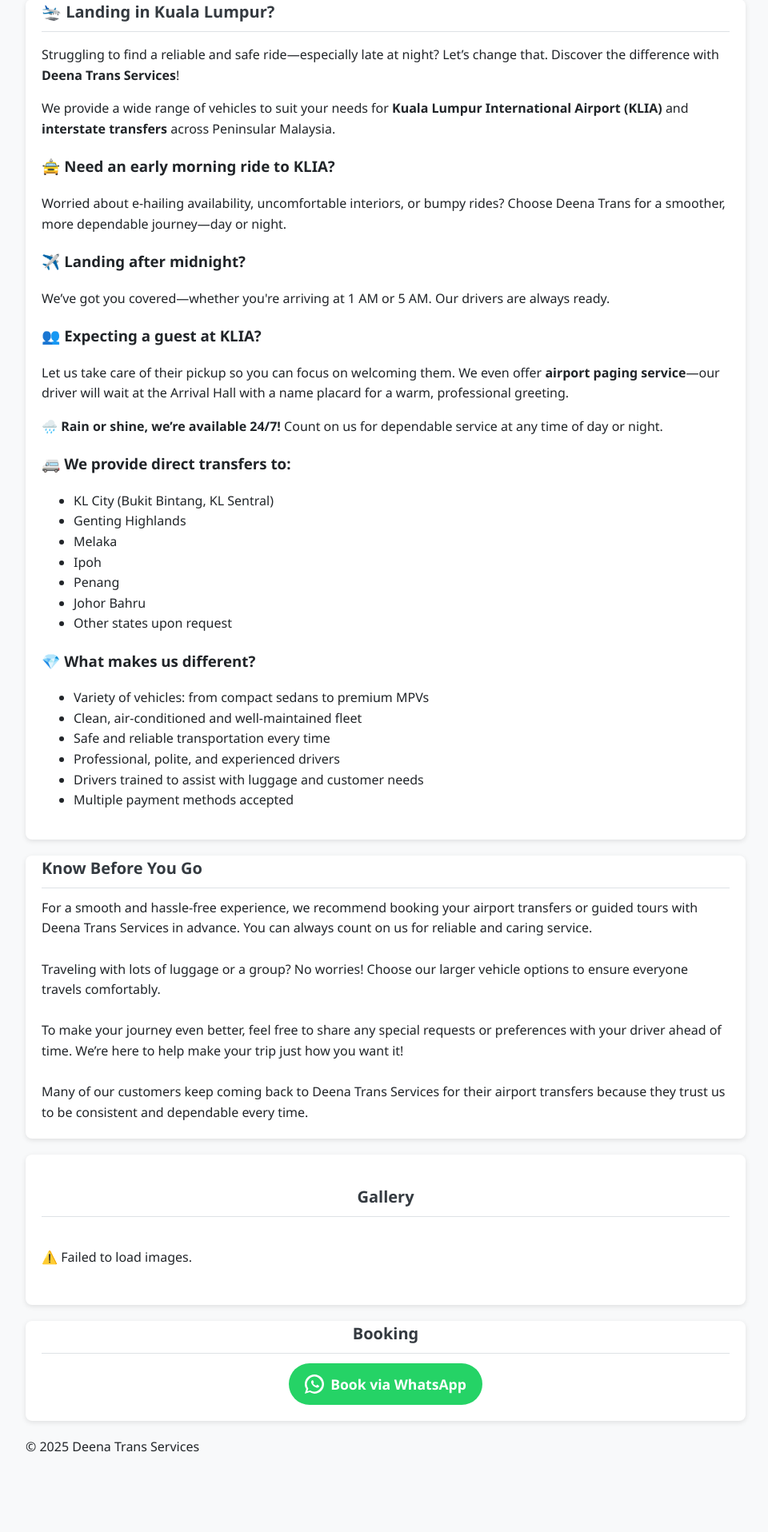
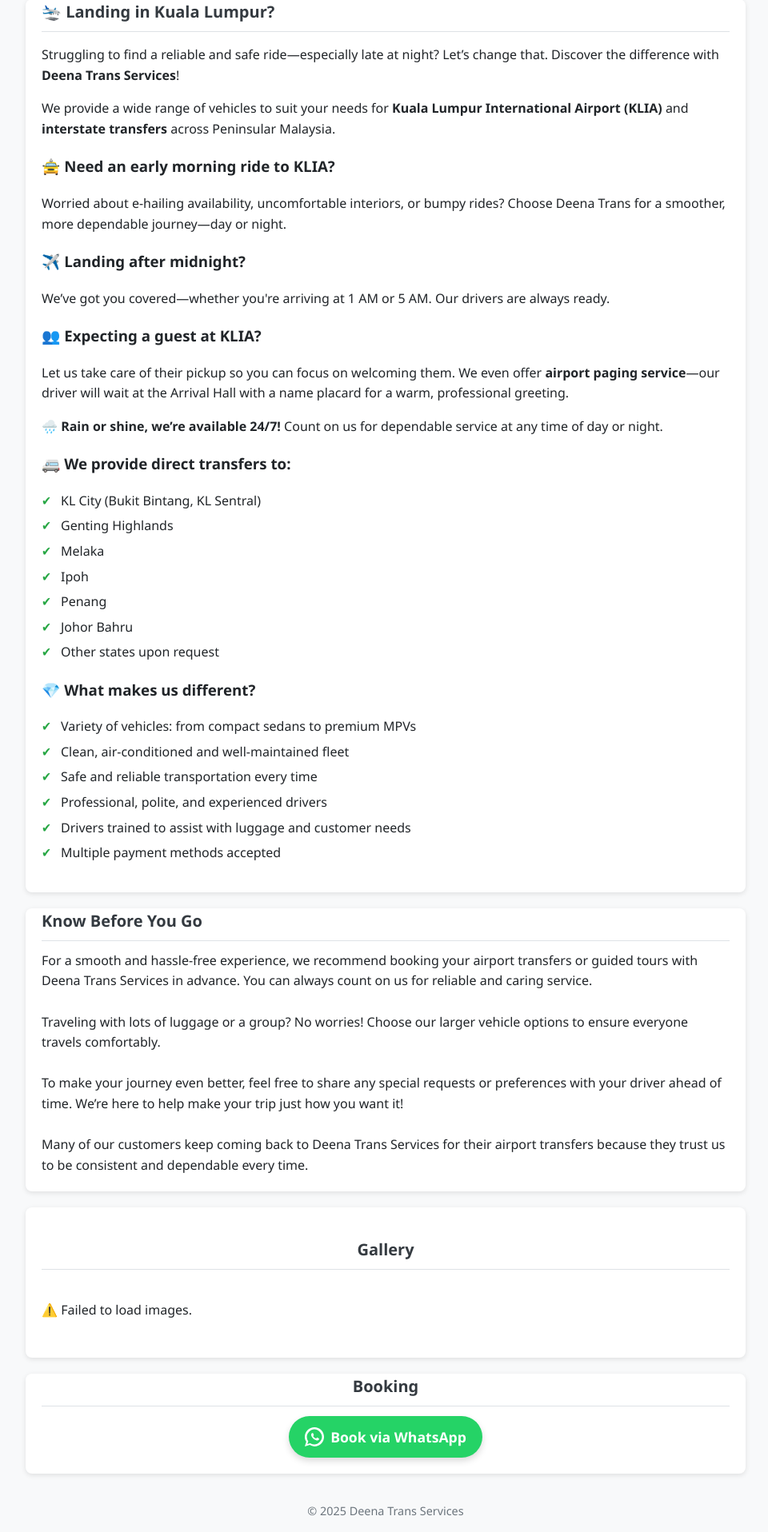
Before and after one commit to MrWikiki/DeenaTrans, a PHP site: page / in a window 1280 px wide. Shown: the part 511-2427 px from the top of the page at 80% size, without its empty margins (158-1118 px from the left). Before the commit the page ends 2327 px from the top, so only its background shows below. Run offline with PHP 8.4, Linux system fonts and the light colour scheme.

Commit message:
Update style.css

```diff
--- a/css/style.css
+++ b/css/style.css
@@ -57,6 +57,21 @@
   margin-bottom: 12px;
   font-size: 1.25rem;
 }
+ul.features {
+  list-style: none;
+  padding-left: 0;
+}
+ul.features li {
+  padding-left: 24px;
+  position: relative;
+  margin-bottom: 6px;
+}
+ul.features li::before {
+  content: "✔";
+  color: #28a745;
+  position: absolute;
+  left: 0;
+}
 
 /* --- Gaya Gallery --- */
 #gallery-section {
@@ -92,6 +107,39 @@
   transform: scale(1.1);
 }
 
+/* --- Butang WhatsApp --- */
+.btn-whatsapp {
+  display: inline-flex;
+  align-items: center;
+  gap: 8px;
+  background-color: #25D366;
+  color: white;
+  font-size: 1.1rem;
+  font-weight: bold;
+  padding: 12px 20px;
+  border-radius: 50px;
+  text-decoration: none;
+  transition: background-color 0.3s ease, transform 0.2s ease;
+  box-shadow: 0 4px 8px rgba(0,0,0,0.15);
+}
+.btn-whatsapp:hover {
+  background-color: #1ebe5d;
+  transform: translateY(-2px);
+}
+.btn-whatsapp svg {
+  width: 24px;
+  height: 24px;
+  fill: white;
+}
+
+/* Footer */
+footer {
+  text-align: center;
+  padding: 15px;
+  font-size: 0.9rem;
+  color: #6c757d;
+}
+
 /* Responsive tweaks */
 @media (max-width: 640px) {
   body {
@@ -103,27 +151,8 @@
   h1 {
     font-size: 1.5rem;
   }
+  .btn-whatsapp {
+    font-size: 1rem;
+    padding: 10px 16px;
+  }
 }
-.btn-whatsapp {
-  display: inline-flex;
-  align-items: center;
-  gap: 8px;
-  background-color: #25D366;
-  color: white;
-  font-size: 1.1rem;
-  font-weight: bold;
-  padding: 12px 20px;
-  border-radius: 50px;
-  text-decoration: none;
-  transition: background-color 0.3s ease;
-}
-
-.btn-whatsapp:hover {
-  background-color: #1ebe5d;
-}
-
-.btn-whatsapp svg {
-  width: 24px;
-  height: 24px;
-  fill: white;
-}
```
